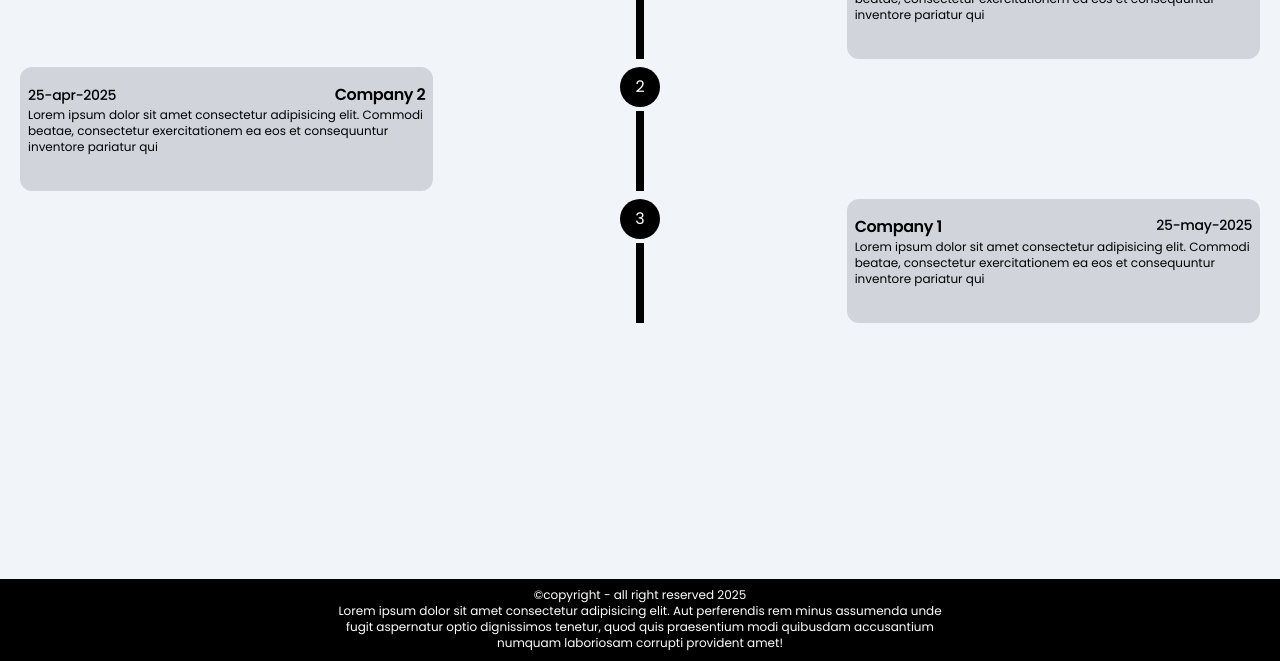
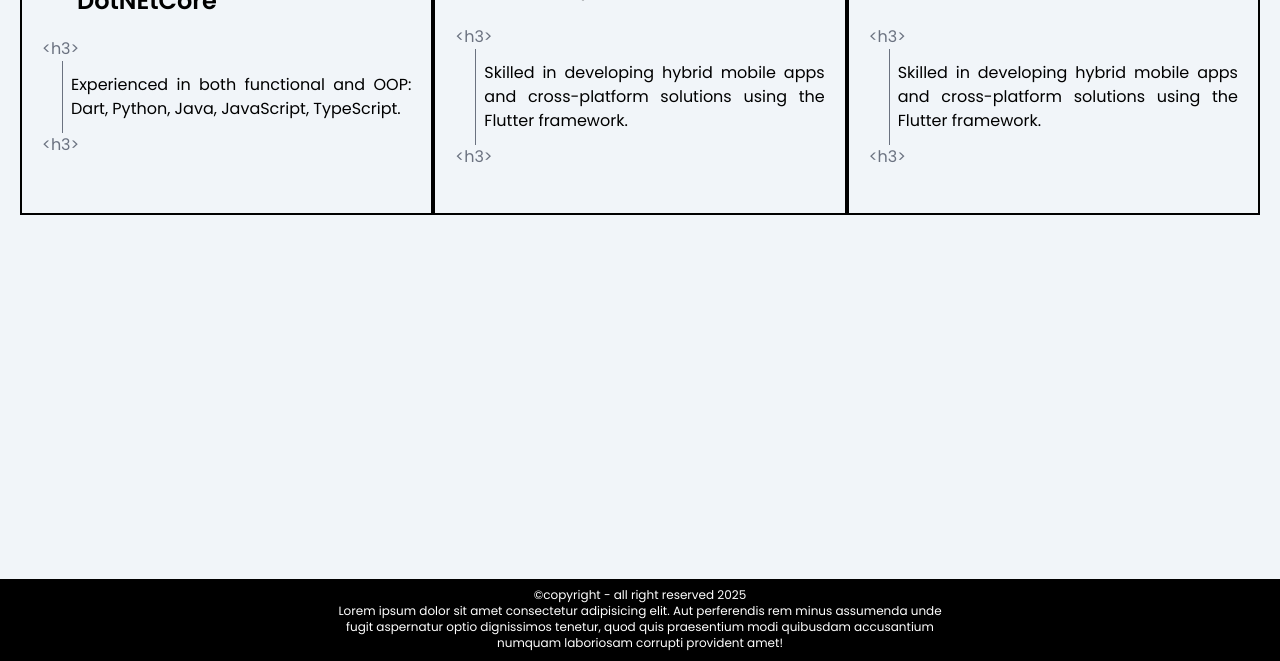
Before and after one commit to Shaun-Noronha/shaun-noronha-portfolio, a plain HTML site: page index.html in a window 1280 px wide. Shown: the part 1753-2414 px from the top of the page. Drawn offline with nearby package versions, Linux system fonts and the light colour scheme.

Commit message:
experience

```diff
--- a/anim.css
+++ b/anim.css
@@ -94,10 +94,10 @@
   border-radius: 5px;
   padding: 0.5rem 1rem;
   border: 1px solid black;
-  box-shadow: 0 0.5rem 1rem -0.25rem  rgba(0, 0, 0, 0.173);
+  box-shadow: 0 0.5rem 1rem -0.25rem rgba(0, 0, 0, 0.173);
 }
 
-.scroller__inner li:hover{
+.scroller__inner li:hover {
   background-color: rgba(128, 128, 128, 0.248);
 }
 
--- a/index.html
+++ b/index.html
@@ -210,62 +210,105 @@
             <!-- ABOUT -->
 
             <!-- Experience -->
-            <section class=" min-h-[92svh] mt-2 mb-2 flex  flex-col  items-center py-5 px-5 relative overflow-hidden"
+            <section
+                class=" min-h-[92svh] mt-2 mb-2 flex  flex-col  items-center py-5 xl:px-5 px-16 relative overflow-hidden"
                 id="about">
                 <h1 class=" font-popins-black text-2xl md:text-4xl mb-10" data-aos="fade-up"><span
                         class=" text-border">Work</span>
                     Experience
                 </h1>
 
-                <div class=" flex flex-col gap-2 items-center mt-10 w-full">
-                    <div class=" grid grid-cols-3 place-content-center  w-full  ">
-                        <div></div>
-                        <div class="flex items-center justify-center w-full flex-col ">
-                            <div
-                                class="w-10 bg-black rounded-full aspect-square text-white flex items-center justify-center">
-                                1</div>
-                            <div class="w-2 bg-black h-20 mt-1"></div>
+                <div class="flex xl:gap-0 gap-2 w-full flex-col lg:flex-row ">
+                    <div
+                        class="border-2 border-black h-64 md:h-80 aspect-square px-5 py-5 flex flex-col w-full justify-center">
+                        <div class=" flex gap-2 text-base md:text-xl xl:text-2xl font-popins-semibold items-center">
+                            <div>
+                                <i class="fa-solid fa-desktop"></i>
+                            </div>
+                            <div>
+                                <h3>
+                                    Software Developer DotNEtCore
+                                </h3>
+
+                            </div>
                         </div>
-                        <div class=" bg-gray-300 rounded-xl px-2 py-4 " data-aos="fade-left">
-                            <span class="font-popins-semibold tracking-tight">Company 1</span>
-                            <span class="font-popins-medium tracking-tight text-sm float-end">25-may-2025</span>
-                            <p class=" text-xs">Lorem ipsum dolor sit amet consectetur adipisicing elit. Commodi beatae,
-                                consectetur
-                                exercitationem ea eos et consequuntur inventore pariatur qui</p>
+
+                        <div class=" text-sm md:text-base mt-5">
+                            <div class="text-gray-500">
+                                &lt;h3&gt;
+                            </div>
+                            <div class=" text-justify flex">
+                                <p class="ml-5 pl-2 border-l border-l-gray-500 py-3">
+                                    Experienced in both functional and OOP: Dart, Python, Java, JavaScript, TypeScript.
+                                </p>
+
+                            </div>
+                            <div class="text-gray-500">
+                                &lt;h3&gt;
+                            </div>
                         </div>
                     </div>
-                    <div class=" grid grid-cols-3 place-content-center w-full">
-                        <div class="  bg-gray-300 rounded-xl px-2 py-4" data-aos="fade-right">
+                    <div
+                        class="border-2 border-black h-64 md:h-80 aspect-square px-5 py-5 flex flex-col w-full justify-center">
+                        <div class=" flex gap-2 text-base md:text-xl xl:text-2xl font-popins-semibold items-center">
+                            <div>
+                                <i class="fa-brands fa-flutter"></i>
+                            </div>
+                            <div>
+                                <h3>
+                                    Flutter Developer Android,IOS
 
-                            <span class="font-popins-medium tracking-tight text-sm">25-apr-2025</span>
-                            <span class="font-popins-semibold tracking-tight float-end">Company 2</span>
-                            <p class=" text-xs">Lorem ipsum dolor sit amet consectetur adipisicing elit. Commodi beatae,
-                                consectetur
-                                exercitationem ea eos et consequuntur inventore pariatur qui</p>
+                                </h3>
+                            </div>
                         </div>
 
-                        <div class="flex items-center justify-center flex-col">
-                            <div
-                                class="w-10 bg-black rounded-full aspect-square text-white flex items-center justify-center">
-                                2</div>
-                            <div class="w-2 bg-black h-20 mt-1"></div>
-                        </div>
-                        <div></div>
-                    </div>
-                    <div class=" grid grid-cols-3 place-content-center  w-full  ">
-                        <div></div>
-                        <div class="flex items-center justify-center w-full flex-col ">
-                            <div class="w-10 bg-black rounded-full aspect-square text-white flex items-center justify-center">3</div>
-                            <div class="w-2 bg-black h-20 mt-1"></div>
-                        </div>
-                        <div class=" bg-gray-300 rounded-xl px-2 py-4 " data-aos="fade-left">
-                            <span class="font-popins-semibold tracking-tight">Company 1</span>
-                            <span class="font-popins-medium tracking-tight text-sm float-end">25-may-2025</span>
-                            <p class=" text-xs">Lorem ipsum dolor sit amet consectetur adipisicing elit. Commodi beatae,
-                                consectetur
-                                exercitationem ea eos et consequuntur inventore pariatur qui</p>
+                        <div class=" text-sm md:text-base mt-5">
+                            <div class="text-gray-500">
+                                &lt;h3&gt;
+                            </div>
+                            <div class=" text-justify flex justify-center items-center">
+                                <p class="ml-5 pl-2 border-l border-l-gray-500 py-3 ">
+                                    Skilled in developing hybrid mobile apps and cross-platform solutions using the
+                                    Flutter framework.
+                                </p>
+
+                            </div>
+                            <div class="text-gray-500">
+                                &lt;h3&gt;
+                            </div>
                         </div>
                     </div>
+                    <div
+                        class="border-2 border-black h-64 md:h-80 aspect-square px-5 py-5 flex flex-col w-full justify-center">
+                        <div class=" flex gap-2 text-base md:text-xl xl:text-2xl font-popins-semibold items-center">
+                            <div>
+                                <i class="fa-brands fa-react"></i>
+                            </div>
+                            <div>
+                                <h3>
+                                    Frontend Dev ReactJs, NextJs
+                                </h3>
+                            </div>
+                        </div>
+
+                        <div class=" text-sm md:text-base mt-5">
+                            <div class="text-gray-500">
+                                &lt;h3&gt;
+                            </div>
+                            <div class=" text-justify flex justify-center items-center">
+                                <p class="ml-5 pl-2 border-l border-l-gray-500 py-3">
+                                    Skilled in developing hybrid mobile apps and cross-platform solutions using the
+                                    Flutter
+                                    framework.
+                                </p>
+
+                            </div>
+                            <div class="text-gray-500">
+                                &lt;h3&gt;
+                            </div>
+                        </div>
+                    </div>
+
                 </div>
             </section>
             <!-- Exoerience -->
@@ -278,7 +321,7 @@
     <footer class=" flex flex-col relative mt-10 bg-black w-full items-center justify-center py-2 px-3 gap-4">
 
         <!-- FOOTER COPY -->
-        <div class=" flex justify-around items-center text-white w-1/2">
+        <div class=" flex justify-around items-center text-white lg:w-1/2 w-11/12">
             <p class="text-xs text-center">&copy;copyright - all right reserved 2025<br>Lorem ipsum dolor sit amet
                 consectetur adipisicing elit.
                 Aut
```
Also changed, not shown: style.css.
